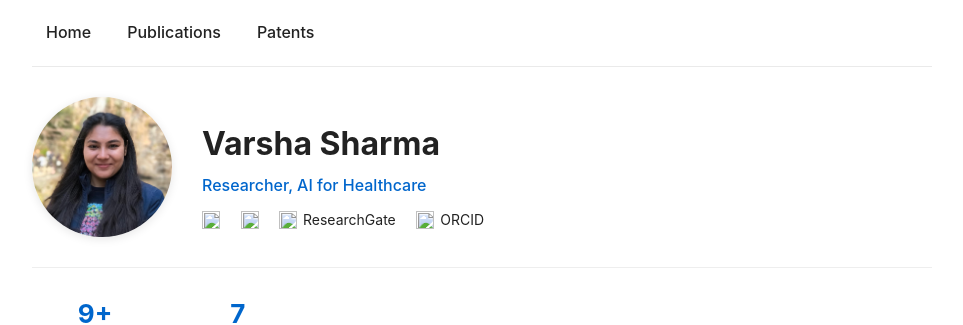
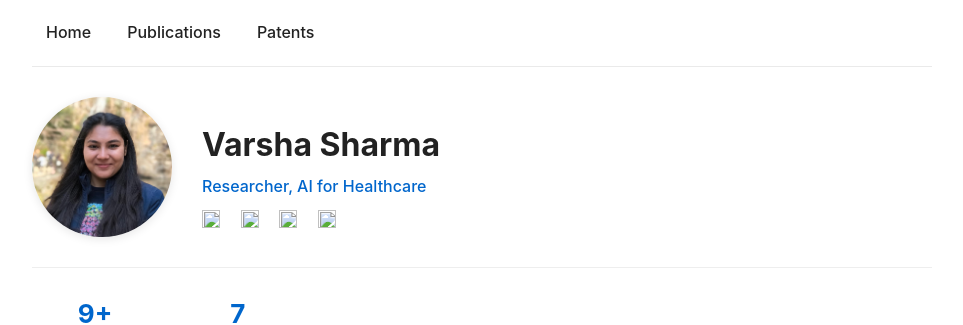
Before and after one commit to shavarsha/shavarsha.github.io, a Jekyll site: the page built from index.md, in a window 1280 px wide. Shown: the top 325 px of the page, without its empty margins (158-1121 px from the left). Built offline with Jekyll 4.4.1, drawn with Linux system fonts in a browser that asks for light colours.

Commit message:
Update default.html

```diff
--- a/_layouts/default.html
+++ b/_layouts/default.html
@@ -28,10 +28,10 @@
           <img src="https://www.google.com/s2/favicons?domain=linkedin.com&sz=32">
         </a>
         <a href="https://www.researchgate.net/profile/Varsha-Sharma-12?ev=hdr_xprf">
-          <img src="https://www.google.com/s2/favicons?domain=researchgate.net&sz=32"> ResearchGate
+          <img src="https://www.google.com/s2/favicons?domain=researchgate.net&sz=32">
         </a>
         <a href="https://orcid.org/my-orcid?orcid=0009-0000-6685-0508">
-          <img src="https://www.google.com/s2/favicons?domain=orcid.org&sz=32"> ORCID
+          <img src="https://www.google.com/s2/favicons?domain=orcid.org&sz=32">
         </a>
       </div>
     </div>
```
